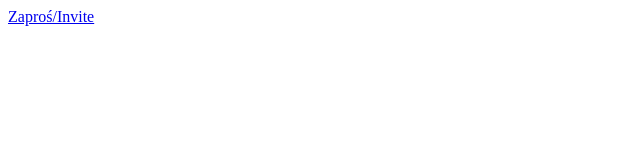
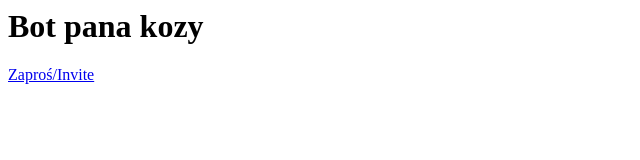
Before and after one commit to pankoza-pl/botpanakozy, a plain HTML site: page index.html in a window 1280 px wide. Shown: the whole page, without its empty margins (0-640 px from the left). Drawn offline with Linux system fonts and the light colour scheme.

Commit message:
Update index.html

```diff
--- a/index.html
+++ b/index.html
@@ -1,4 +1,4 @@
 <html>
-  <h1Bot pana kozy</h1>
+  <h1>Bot pana kozy</h1>
   <a href="https://discord.com/oauth2/authorize?client_id=836982526366056550&scope=applications.commands%20bot&permissions=8">Zaproś/Invite</a>
 </html>
```
